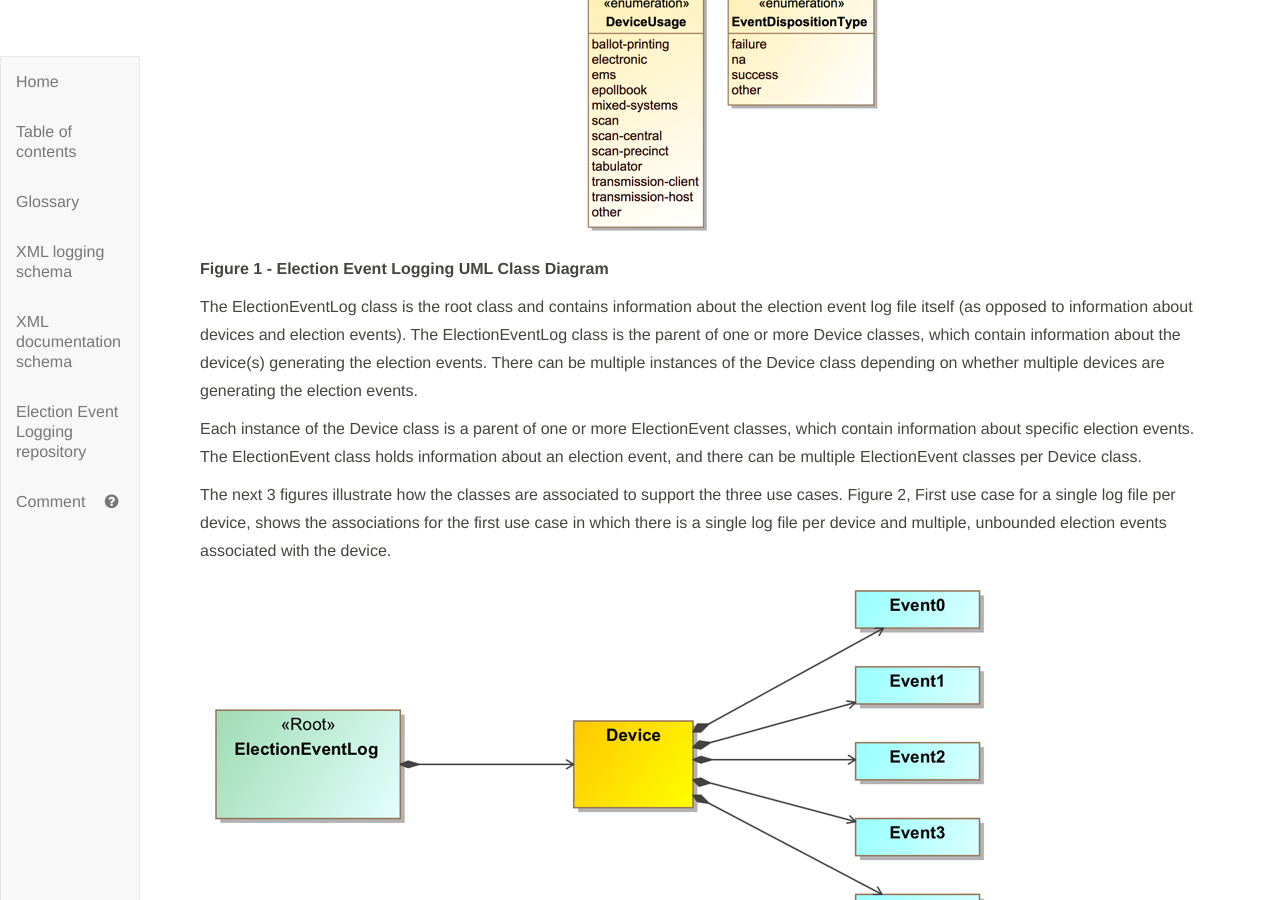
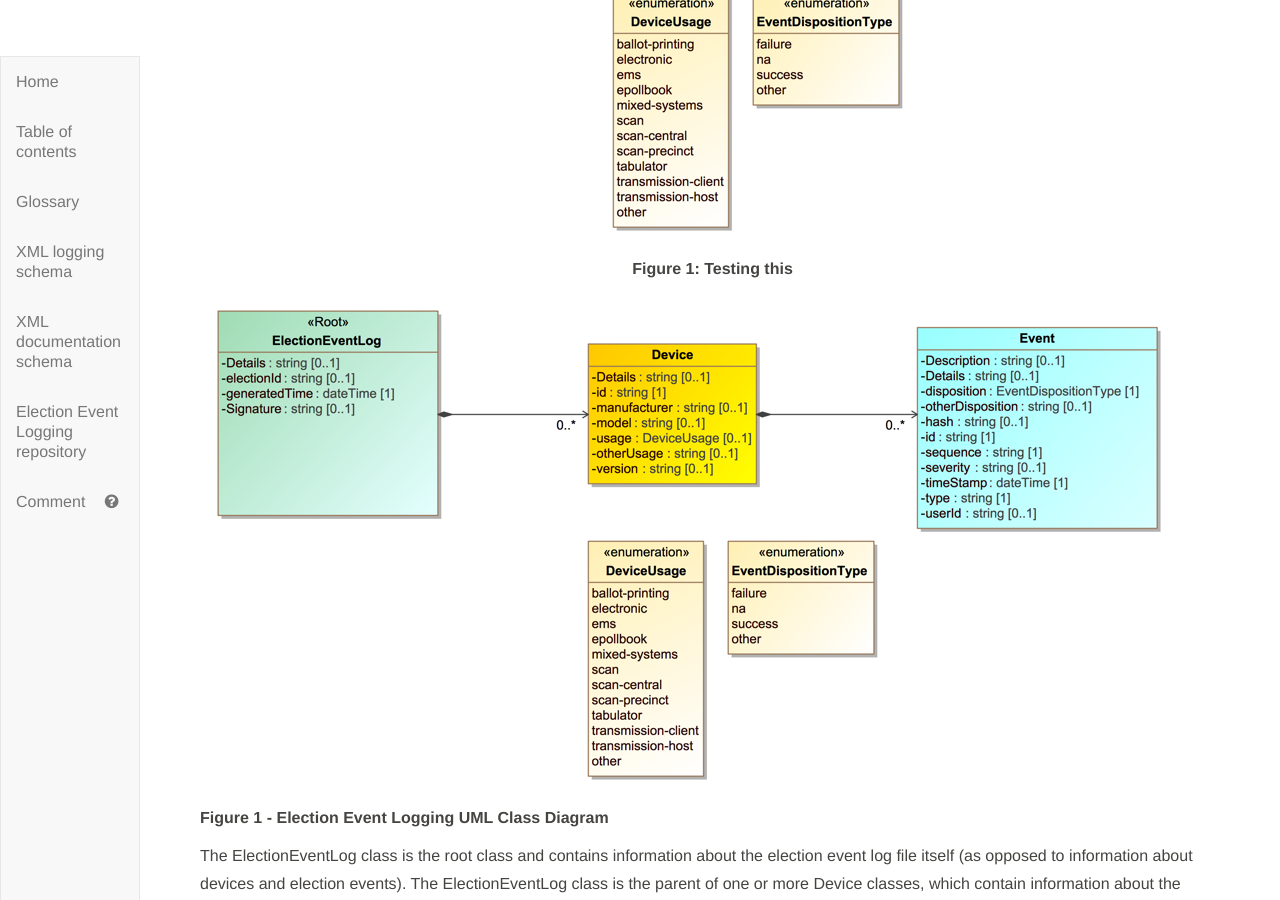
Before and after one commit to usnistgov/ElectionEventLogging, a Jekyll site: the page built from index.md, in a window 1280 px wide and 900 px high, scrolled down 6271 px. Built offline with Jekyll 4.4.1, drawn with Linux system fonts in a browser that asks for light colours; our own code applies the rules of GitHub Pages for plain Markdown files.

Commit message:
added text

```diff
--- a/index.md
+++ b/index.md
@@ -180,6 +180,12 @@ The third use case is much like the second in that there will be multiple device
 
 ## UML Model
 Figure 1, Election Event Logging UML Class Diagram, shows the UML model, which consists of 3 classes, one for describing information about the log file such as when generated, a second class for describing information about the device model, manufacturer, and other related information, and a third class to contain the logged details for individual events.  The third class is associated with the second class so that the election events are properly associated with the generating device. All 3 classes and their attributes correspond very closely to major XML elements and their attributes in the generated XML schema.  Note: UML attributes that begin with a capital letter get generated as XML elements, whereas those UML attributes that begin with a lower-case letter get generated as XML attributes.
+
+<div class="text-center" markdown="1">
+<img src="Figures/Picture1.png"/>
+
+**Figure 1: Testing this**
+</div>
 
 ![Election Event Logging UML Class Diagram](Figures/Picture1.png)
 
```
